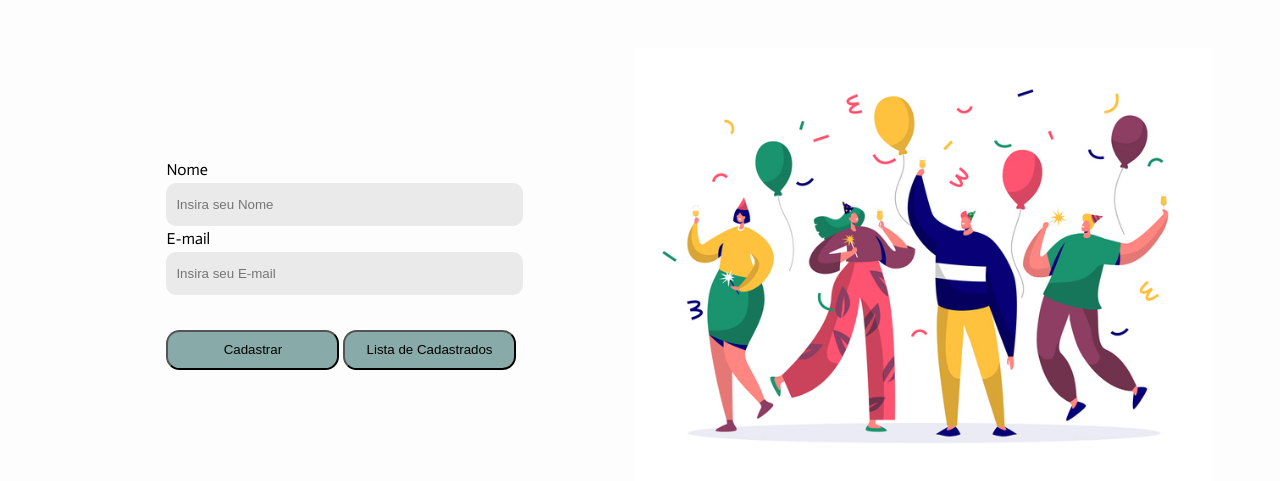
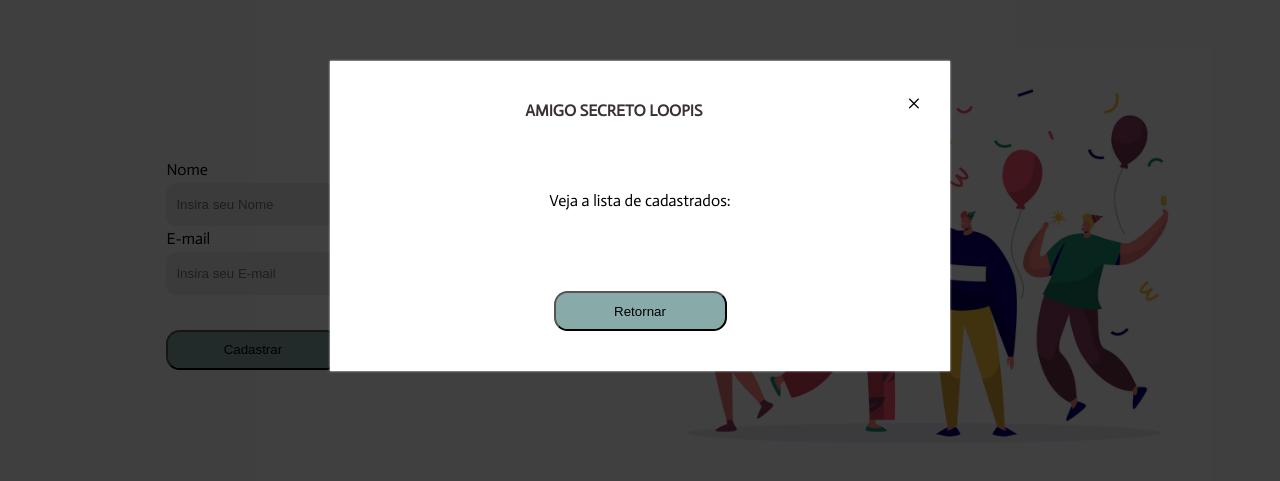
Before and after one commit to williamjbf/ads-padroes-solid-base, a plain HTML site: page Arquivos/cadastro/index.html in a window 1280 px wide. Both pictures are taken after a click on the button "Lista de Cadastrados". Shown: the part 83-564 px from the top of the page. Drawn offline with Linux system fonts and the light colour scheme.

Commit message:
feat: Adicionando Modals na page de cadastro; view: correções no CSS

```diff
--- a/Arquivos/cadastro/Cadastro.css
+++ b/Arquivos/cadastro/Cadastro.css
@@ -1,50 +1,140 @@
 @import url('https://fonts.googleapis.com/css2?family=Actor&display=swap');
 
-html{
+html {
     font-family: 'Actor', serif;
 }
-body{
-    background-color:#FDFDFD;
+
+body {
+    background-color: #FDFDFD;
 }
 
-h1{
+html,
+body {
+    max-width: 100%;
+    overflow-x: hidden;
+}
+
+h1 {
     font-size: 2em;
     color: #3A3131;
     line-height: 80px;
     text-align: center;
 }
-header{
+
+h3 {
+    color: #3A3131;
+    line-height: 80px;
+    text-align: center;
+}
+
+header {
     width: 100%;
     height: 80px;
     background-color: #88AAA8;
     margin-bottom: 4%;
+    display: fixed;
 }
+.navbar {
+    overflow: hidden;
+    background-color: #333;
+    position: fixed;
+    top: 0;
+    width: 100%;
+  }
 
-form{
+
+  .navbar a {
+    float: left;
+    display: block;
+    color: #f2f2f2;
+    text-align: center;
+    padding: 14px 16px;
+    text-decoration: none;
+  }
+  .navbar a:hover {
+    background: #ddd;
+    color: black;
+  }
+
+form {
     width: 400px;
     align-items: left;
     margin-left: 13%;
 }
 
-.formulario{
-    display:flex;
+.formulario {
+    display: flex;
     align-items: center;
+    flex-wrap: wrap;
 }
 
-.image-cadastro{
-    width:45%;
+.image-cadastro {
+    width: 45%;
     margin-left: auto;
     margin-right: auto;
 }
 
-.botoes{
+.btn {
     width: 173px;
     height: 40px;
     border-radius: 13.5px;
-    background-color:#88AAA8;
+    background-color: #88AAA8;
     margin-top: 30px;
+    cursor: pointer;
 }
-.text-box{
+
+
+.modal {
+    width: 100%;
+    height: 100%;
+    background: rgba(0, 0, 0, 0.75);
+    position: fixed;
+    z-index: 999;
+    top: 0;
+    left:0;
+    display: block;
+    transition: 200ms;
+    margin: 80px auto 0 auto;
+    display: none;
+}
+
+.modal span {
+    float: right;
+    font-size: 22px;
+    color: #000;
+    margin: 20px 20px;
+    transition: 200ms;
+}
+
+.modal span:hover {
+    color: #990000;
+    transition: 200ms;
+    cursor: pointer;
+}
+
+.modal-content {
+    margin: 0 auto;
+    margin-top: 5%;
+    max-width: 600px;
+    background-color: #fff;
+    padding: 10px;
+    box-shadow: 0 0 2px #fff;
+}
+
+.modal-header,
+.modal-body,
+.modal-footer {
+    padding: 10px;
+    line-height: 80px;
+    text-align: center;
+}
+.modal-title{
+    color: #3A3131;
+    line-height: 80px;
+    text-align: center;
+}
+
+.text-box {
     border: 0px;
     width: 345px;
     height: 41px;
--- a/Arquivos/cadastro/index.html
+++ b/Arquivos/cadastro/index.html
@@ -1,16 +1,21 @@
 <!DOCTYPE html>
 <html lang="en">
+
 <head>
     <meta charset="UTF-8">
     <meta http-equiv="X-UA-Compatible" content="IE=edge">
     <meta name="viewport" content="width=device-width, initial-scale=1.0">
     <link rel="stylesheet" type="text/css" href="../CSSreset.css">
     <link rel="stylesheet" href="Cadastro.css">
-    <title>Amigo Secreto Loopis</title>
+    <link rel="preload" href="Cadastro.css">
+   <title> Amigo Secreto Loopis</title>
 </head>
+
 <body>
 
-    <header>         <h1> Amigo Secreto Loopis </h1>     </header>
+    <header>
+        <h1> Amigo Secreto Loopis </h1>
+    </header>
 
     <div class="formulario">
         <form>
@@ -18,17 +23,51 @@
             <input type="text" class=" text-box" name="nome" placeholder="Insira seu Nome"><br>
             <label for="femail">E-mail</label><br>
             <input type="email" class=" text-box" name="email" placeholder="Insira seu E-mail"><br>
-        <input type="submit" class="botoes"value="Cadastrar">
-        <input type="button" class="botoes" value="Lista de Cadastrados">
+            <input type="button" class="btn" value="Cadastrar" id="modal-cadastro" onclick="openModal('cadastro-modal')">
+            <input type="button" class="btn" value="Lista de Cadastrados" id="modal-cadastrados" onclick="openModal('cadastrados-modal')">
         </form>
 
         <img class="image-cadastro" src="imagens/imagem-cadastro.jpg" alt="Pessoas Festejando">
 
     </div>
 
+    <div id="cadastro-modal" class="modal">
+        <div class="modal-content">
+            <div class="modal-head">
+                <span class="close" id="closeModal">&times;</span>
+           <h3 class="modal-title">AMIGO SECRETO LOOPIS</h3>
+            </div>
+            <div class="modal-body">
+                <p>Cadastro realizado com sucesso</p>
+            </div>
+            <div class="modal-footer">
+                <button class="btn"  onclick="closeModal('cadastro-modal')">Retornar</button>
+            </div>
+
+        </div>
+    </div>
+
+    <div id="cadastrados-modal" class="modal">
+        <div class="modal-content">
+            <div class="modal-head">
+                <span class="close" id="closeModal">&times;</span>
+           <h3 class="modal-title">AMIGO SECRETO LOOPIS</h3>
+            </div>
+            <div class="modal-body">
+                <p>Veja a lista de cadastrados:</p>
+
+            </div>
+            <div class="modal-footer">
+                <button class="btn"  onclick="closeModal('cadastrados-modal')">Retornar</button>
+            </div>
+
+        </div>
+    </div>
 
 
 
 
+    <script src="../scripts.js"></script>
 </body>
+
 </html>
--- a/Arquivos/home/AmigoSecretoLoopis.css
+++ b/Arquivos/home/AmigoSecretoLoopis.css
@@ -1,10 +1,8 @@
 @import url('https://fonts.googleapis.com/css2?family=Actor&display=swap');
 
-html{
-    font-family: 'Actor', serif;
-}
 body{
     background-color:#FDFDFD;
+    font-family: 'Actor', serif;
 }
 
 h1{
@@ -17,7 +15,11 @@ h1{
 header{
     width: 100%;
     background-color: #88AAA8;
-    margin-bottom: 4%;
+    margin-bottom: 20%;
+    overflow: hidden;
+    position: fixed;
+    top: 0; /* Position the navbar at the top of the page */
+    width: 100%;
 }
 
 img{
@@ -25,13 +27,15 @@ img{
     width: 50%;
     display: block;
     margin-left: auto;
-    margin-right: auto
+    margin-right: auto;
+    margin-top: 6em;
 }
 
 figcaption{
     color: #3A3131;
     font-size: 1.6em;
     text-align: center;
+    margin-right: 2em;
 }
 button{
     color: #3A3131;
@@ -43,6 +47,8 @@ button{
     border-radius: 13.5px;
     float: right;
     margin-right: 5px;
+    margin-top: 5px;
+    cursor: pointer;
 }
 button:hover{
     transition-delay: 0.3s;
@@ -51,7 +57,17 @@ button:hover{
 button:active{
     border:#3A3131;
 }
-a:link
-{
+.container{
+    display: flex;
+    flex-direction: row;
+    justify-content: flex-end;
+    flex-wrap: wrap;
+    align-items: baseline;
+}
+a:link{
  text-decoration:none;
 }
+button a, h1 a {
+    color: #3A3131;
+    text-decoration: none;
+}
--- /dev/null
+++ b/Arquivos/scripts.js
@@ -0,0 +1,14 @@
+function openModal(mn) {
+    let modal = document.getElementById(mn);
+    if (typeof modal == 'undefined' || modal === null)
+        return;
+    modal.style.display = 'block';
+    document.body.style.overflow = 'hidden';
+}
+function closeModal(mn) {
+    let modal = document.getElementById(mn);
+    if (typeof modal == 'undefined' || modal === null)
+        return;
+    modal.style.display = 'none';
+
+}
```
Also changed, not shown: Arquivos/home/index.html (+11 -7 lines). Lines whose indentation alone changed are shown as unchanged.
